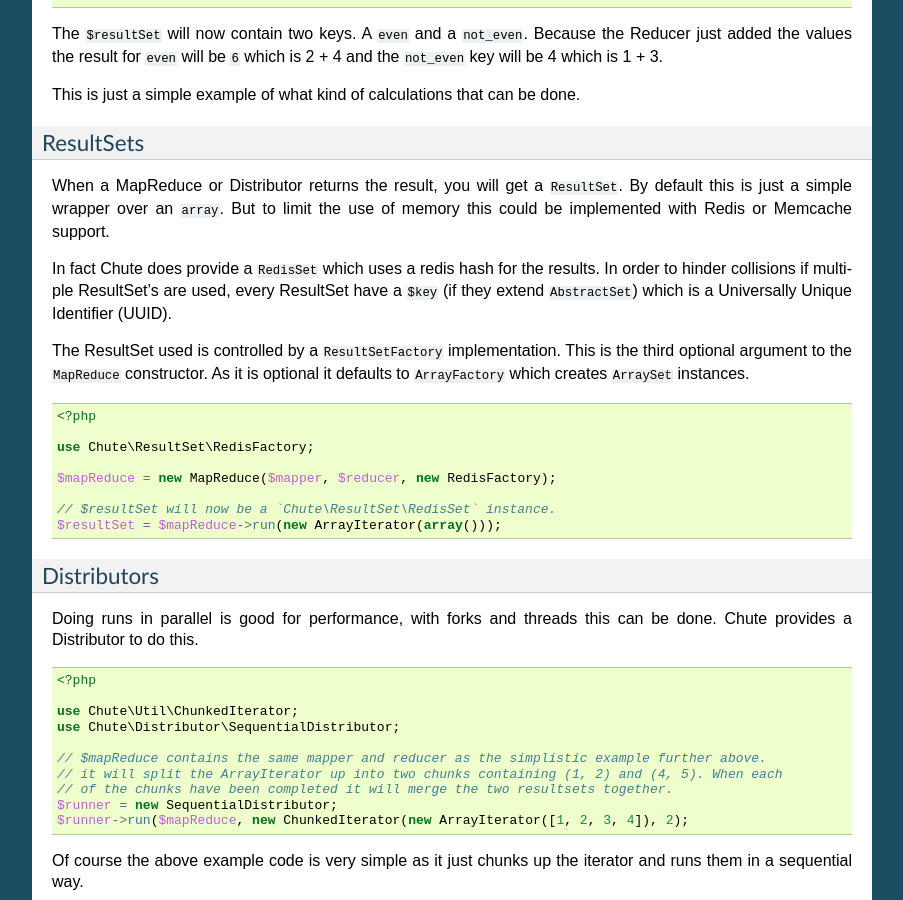
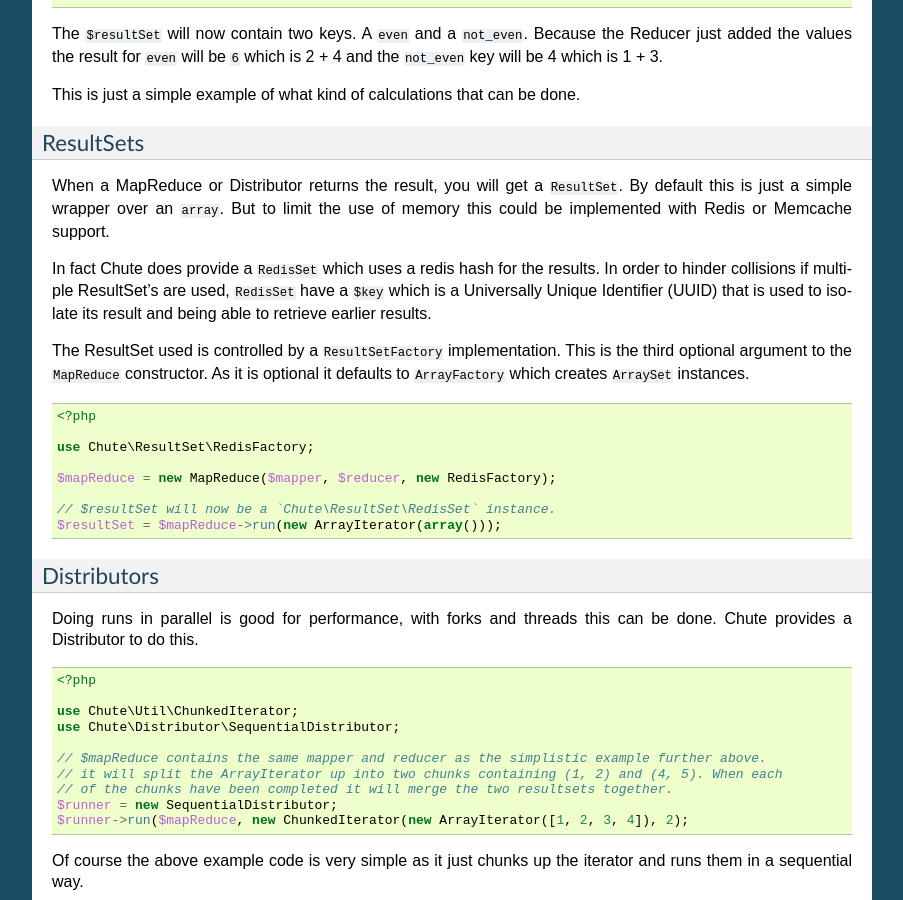
Before and after one commit to bernardphp/chute, a Sphinx documentation site: the page built from doc/index.rst, in a window 1280 px wide and 900 px high, scrolled down 713 px. Shown: the whole window, without its empty margins (198-1101 px from the left). Built offline with Sphinx 7.4.7, drawn with Linux system fonts in a browser that asks for light colours.

Commit message:
reword doc about all sets having a key

```diff
--- a/doc/index.rst
+++ b/doc/index.rst
@@ -52,8 +52,8 @@ a simple wrapper over an ``array``. But to limit the use of memory this could be
 support.
 
 In fact Chute does provide a ``RedisSet`` which uses a redis hash for the results. In order to hinder collisions if
-multiple ResultSet's are used, every ResultSet have a ``$key`` (if they extend ``AbstractSet``) which is a
-Universally Unique Identifier (UUID).
+multiple ResultSet's are used, ``RedisSet`` have a ``$key`` which is a Universally Unique Identifier (UUID) that is
+used to isolate its result and being able to retrieve earlier results.
 
 The ResultSet used is controlled by a ``ResultSetFactory`` implementation. This is the third optional argument to the
 ``MapReduce`` constructor. As it is optional it defaults to ``ArrayFactory`` which creates ``ArraySet`` instances.
```
